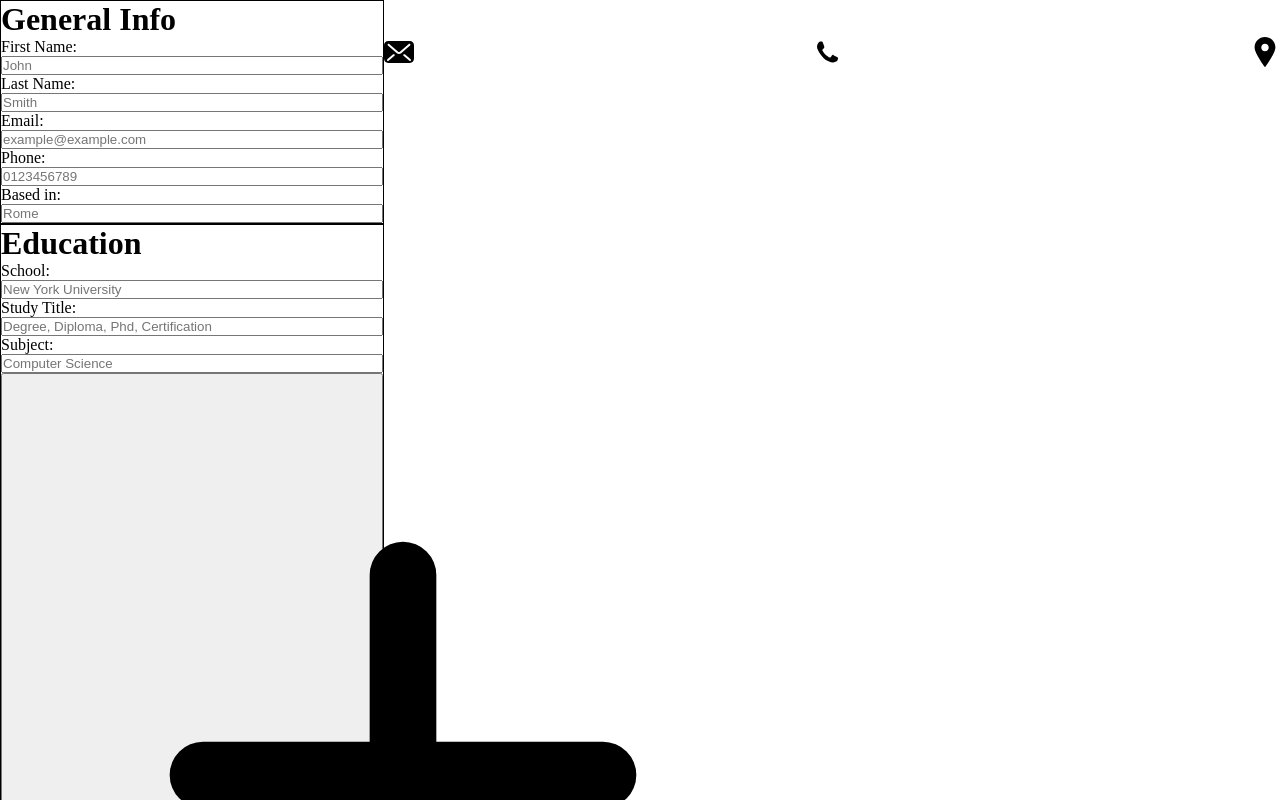
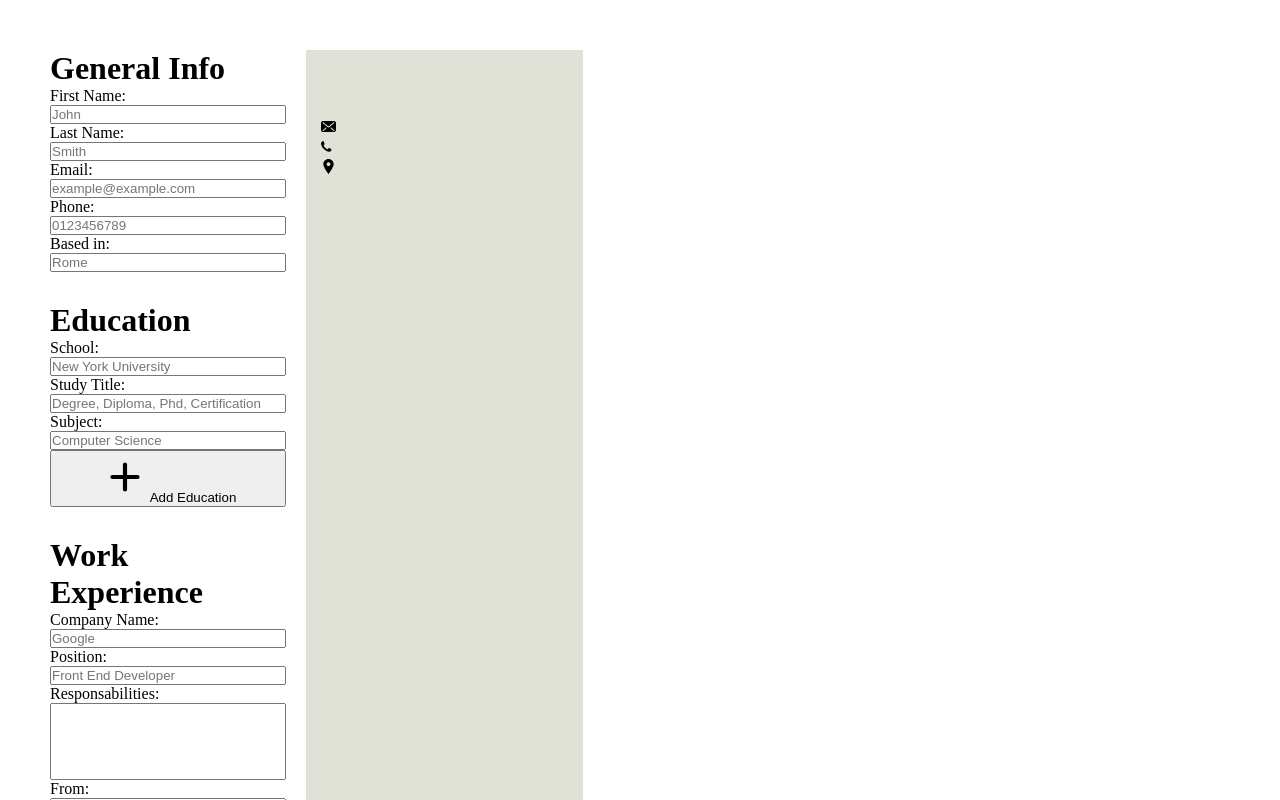
Before and after one commit to Eligio93/CV-application, a React (Vite) app: page / in a window 1280 px wide. Shown: the top 800 px of the page. Built offline with nearby package versions, Linux system fonts and the light colour scheme.

Commit message:
styles the page

```diff
--- a/src/index.css
+++ b/src/index.css
@@ -1,114 +1,180 @@
-/* :root {
-  font-family: Inter, system-ui, Avenir, Helvetica, Arial, sans-serif;
-  line-height: 1.5;
-  font-weight: 400;
-
-  color-scheme: light dark;
-  color: rgba(255, 255, 255, 0.87);
-  background-color: #242424;
-
-  font-synthesis: none;
-  text-rendering: optimizeLegibility;
-  -webkit-font-smoothing: antialiased;
-  -moz-osx-font-smoothing: grayscale;
-}
-
-a {
-  font-weight: 500;
-  color: #646cff;
-  text-decoration: inherit;
-}
-a:hover {
-  color: #535bf2;
+* {
+  box-sizing: border-box;
+  margin: 0;
+  padding: 0;
 }
 
 body {
-  margin: 0;
-  display: flex;
-  place-items: center;
-  min-width: 320px;
   min-height: 100vh;
+  padding: 50px;
 }
 
-h1 {
-  font-size: 3.2em;
-  line-height: 1.1;
+#root {
+  display: flex;
+  max-width:100%;
+  height: 100%;
+  gap: 20px;
 }
 
-button {
-  border-radius: 8px;
-  border: 1px solid transparent;
-  padding: 0.6em 1.2em;
-  font-size: 1em;
-  font-weight: 500;
-  font-family: inherit;
-  background-color: #1a1a1a;
-  cursor: pointer;
-  transition: border-color 0.25s;
-}
-button:hover {
-  border-color: #646cff;
-}
-button:focus,
-button:focus-visible {
-  outline: 4px auto -webkit-focus-ring-color;
+.input-section {
+  display: flex;
+  flex-direction: column;
+  justify-content: space-between;
+  width: 20%;
+  gap: 30px;
 }
 
-@media (prefers-color-scheme: light) {
-  :root {
-    color: #213547;
-    background-color: #ffffff;
+input {
+  width: 100%;
+}
+
+.form {
+  display: flex;
+  flex-direction: column;
+  width: 100%;
+}
+
+.rendering-section {
+  display: flex;
+  width: 80%;
+  min-height: 100%;
+}
+
+.sidebar {
+  width: 30%;
+  padding: 15px;
+  background-color: #E0E2D7;
+  display: flex;
+  flex-direction: column;
+  word-wrap: break-word;
+}
+
+.sidebar h1 {
+  text-align: left;
+  font-size: 30px;
+  color: black;
+}
+
+.contacts {
+  width: 100%;
+  display: flex;
+  flex-direction: column;
+  align-items: flex-start;
+  gap: 5px;
+  color: black;
+  margin-top: 20px;
+}
+
+.contacts div {
+  width: 100%;
+  display: flex;
+  align-items: center;
+  font-size: 15px;
+  gap: 10px;
+  flex: 1;
+}
+
+.contacts div img {
+  width: 15px;
+  align-self: center;
+}
+
+.sidebar h2 {
+  margin-top: 20px;
+  font-style: italic;
+
+}
+
+.education-item {
+  display: flex;
+  flex-direction: column;
+  gap: 5px;
+  margin-top: 10px;
+  border-bottom: 1px solid black;
+}
+
+.edu-item-btns {
+  display: flex;
+  justify-content: flex-end;
+  gap: 5px;
+  margin-bottom: 5px;
+}
+
+.edu-item-btns img {
+  width: 20px;
+}
+
+.edu-item-btns button, .exp-item-btns button{
+  background-color: transparent;
+  border: none;
+}
+
+.edu-item-btns button:hover, .exp-item-btns button:hover {
+  cursor: pointer;
+  transform: scale(1.2);
+}
+
+textarea {
+  resize: none;
+}
+
+.btnIcon {
+  width: 50px;
+}
+.content {
+  padding:15px;
+  width:70%;
+}
+.content h2{
+  font-style: italic;
+}
+.experience-item{
+  padding:10px;
+  margin-top:20px;
+  border-bottom:1px solid black;
+  word-wrap: break-word;
+}
+.exp-item-header{
+  display:flex;
+  padding:0;
+  margin-bottom: 10px;
+  justify-content: space-between;
+}
+.exp-item-date{
+  display:flex;
+  gap:10px;
+}
+.exp-item-description{
+  margin-left:10px;
+  margin-bottom: 10px;;
+}
+.exp-item-btns{
+  display:flex;
+  justify-content: flex-end;
+  gap:5px;
+  margin-bottom:5px;
+}
+.exp-item-btns img{
+  width:20px;
+}
+/* @media print {
+  body{
+    padding:0;
   }
-  a:hover {
-    color: #747bff;
+  .sidebar{
+    width:35%;
+  }
+  .content{
+    width:65%;
   }
   button {
-    background-color: #f9f9f9;
+    display: none;
+  }
+
+  .input-section {
+    display: none;
+  }
+  .rendering-section{
+    width:100%;
   }
 } */
-*{
-  box-sizing: border-box;
-  margin:0;
-  padding:0;
-}
-#root{
-  display:flex;
-}
-.input-section{
-  width:30%;
-}
-input{
-  width:100%;
-}
-.form{
-  display:flex;
-  flex-direction: column;
-  width:100%;
-  border:1px solid black;
-}
-.rendering-section{
-  width:100%;
-}
-.header{
-  width:100%;
-  height:30%;
-  background-color: blue;
-  text-align: center;
-  color:white;
-  display: flex;
-  flex-direction: column;
-}
-.contacts{
-  display:flex;
-  justify-content: space-between;
-}
-.contacts div{
-  display:flex;
-  justify-content: center;
-  align-items: center;
-  gap:10px;
-}
-.contacts div img{
-  width:30px;
-
-}
```
